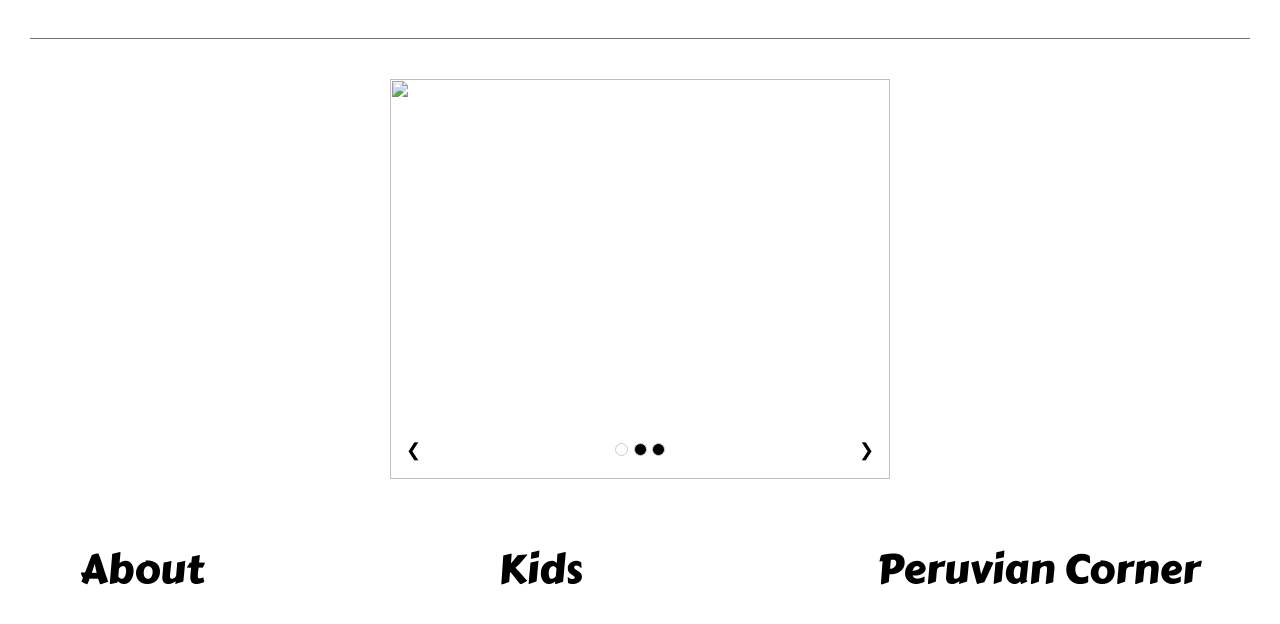
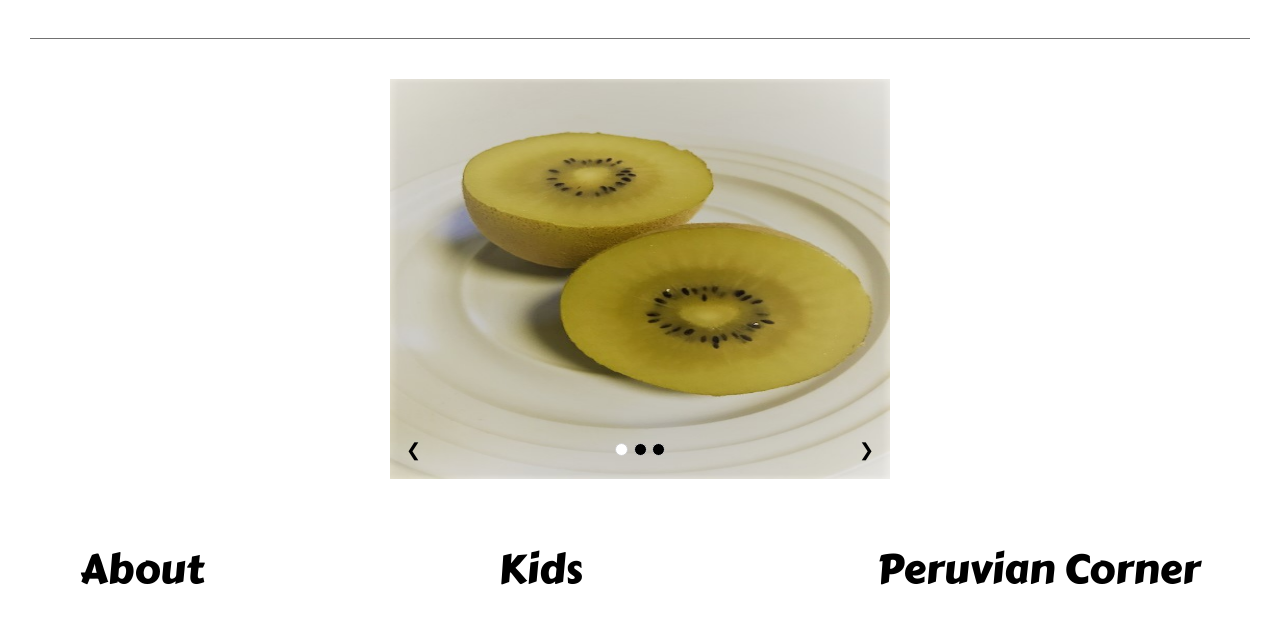
Before and after one commit to healthyfastfood/healthyfastfood.github.io, a plain HTML site: page index.html in a window 1280 px wide. Shown: the part 412-1036 px from the top of the page. Drawn offline with nearby package versions, Linux system fonts and the light colour scheme; files whose address does not match are found by name.

Commit message:
Update index.html

```diff
--- a/index.html
+++ b/index.html
@@ -29,7 +29,7 @@
         <div class="w3-container"></div>
 
 <div class="w3-content w3-display-container" style="max-width:500px">
-  <img class="mySlides" src="ppimg/kiwi.JPG" style="width:500px; height:400px;">
+  <img class="mySlides" src="kiwi.JPG" style="width:500px; height:400px;">
   <img class="mySlides" src="ppimg/cev.JPG" style="width:500px; height:400px;">
   <img class="mySlides" src="ppimg/brocoli.JPG" style="width:500px; height:400px;">
   <div class="w3-center w3-container w3-section w3-large w3-text-black w3-display-bottommiddle" style="width:100%">
```
